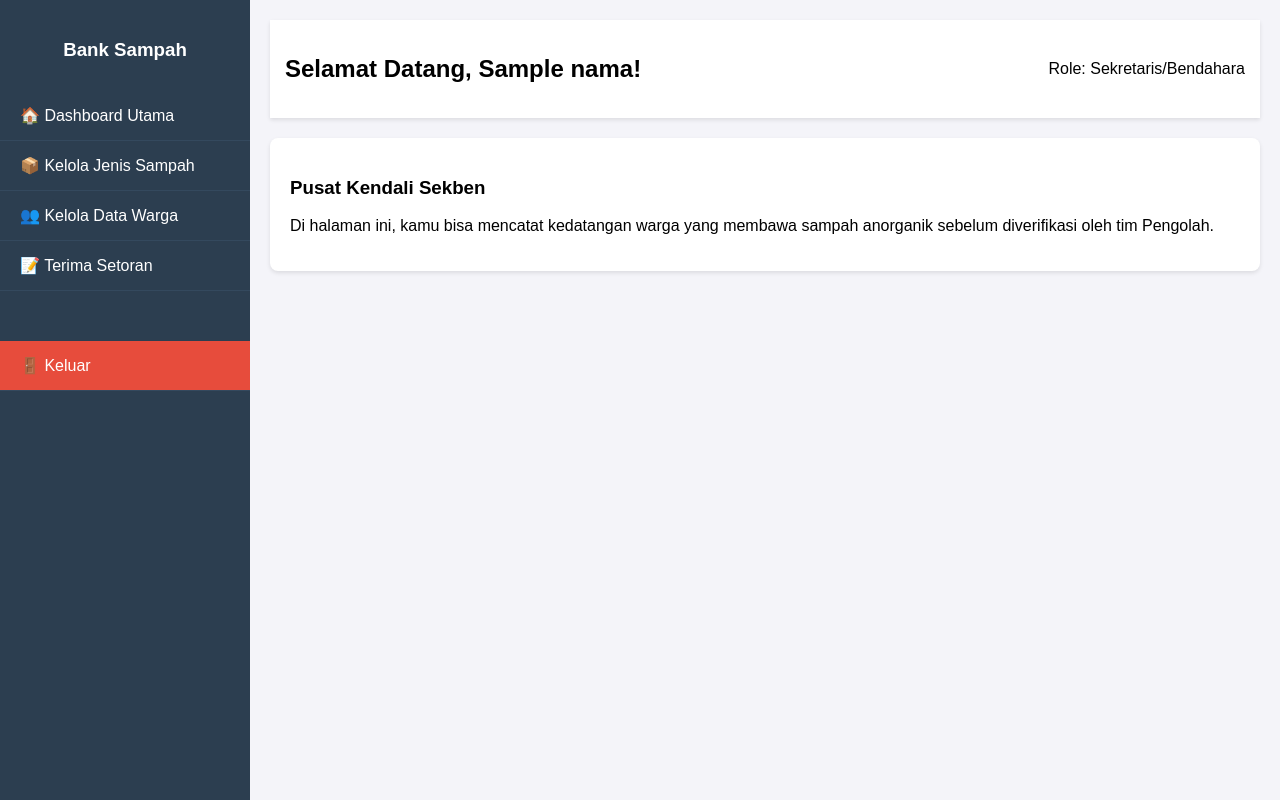
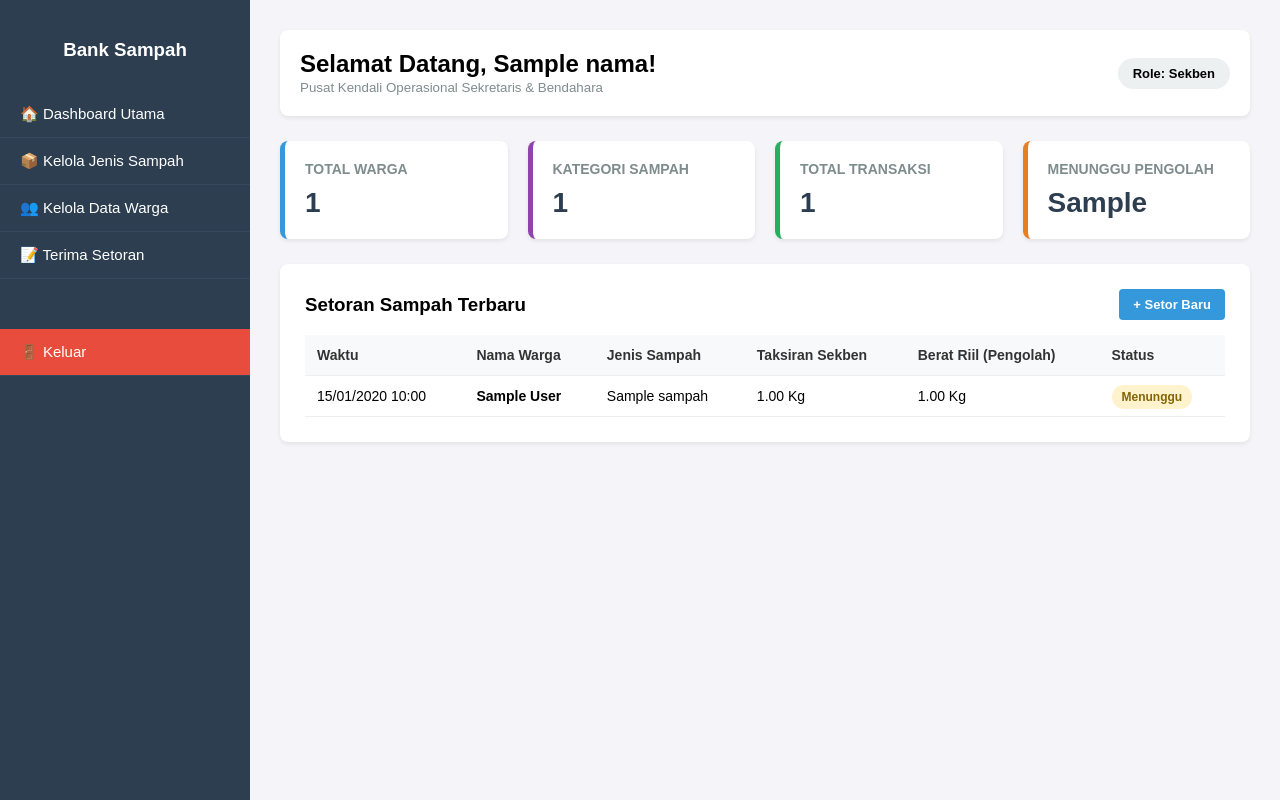
Before and after one commit to Aliansyah20/Bank-Sampah-Web, a Flask app: template app/templates/dashboard/sekben_dashboard.html in a window 1280 px wide. Run offline with Flask 3, Linux system fonts and the light colour scheme; tables that the repository leaves empty hold one stand-in row (values such as "Sample post"); the template is opened without the code that fills it: values that come from a table or form of the project are taken from there, most other values are stand-ins (such as "Sample title", 1, 10 or a date in 2020).

Commit message:
Update sekben_dashboard.html

```diff
--- a/app/templates/dashboard/sekben_dashboard.html
+++ b/app/templates/dashboard/sekben_dashboard.html
@@ -3,21 +3,40 @@
 <head>
     <meta charset="UTF-8">
     <meta name="viewport" content="width=device-width, initial-scale=1.0">
-    <title>Dashboard Sekben</title>
+    <title>Dashboard Utama - Sekben</title>
     <style>
         body { font-family: Arial, sans-serif; background-color: #f4f4f9; margin: 0; padding: 0; }
         .sidebar { width: 250px; background-color: #2c3e50; color: white; height: 100vh; position: fixed; padding-top: 20px; }
         .sidebar h3 { text-align: center; margin-bottom: 30px; }
-        .sidebar a { display: block; color: white; padding: 15px 20px; text-decoration: none; border-bottom: 1px solid #34495e; }
+        .sidebar a { display: block; color: white; padding: 14px 20px; text-decoration: none; border-bottom: 1px solid #34495e; font-size: 15px; }
         .sidebar a:hover { background-color: #34495e; }
-        .content { margin-left: 250px; padding: 20px; }
-        .header { background: white; padding: 15px; box-shadow: 0 2px 4px rgba(0,0,0,0.1); display: flex; justify-content: space-between; align-items: center; }
-        .card { background: white; padding: 20px; margin-top: 20px; border-radius: 8px; box-shadow: 0 2px 4px rgba(0,0,0,0.1); }
+        .content { margin-left: 250px; padding: 30px; }
+        .header { background: white; padding: 20px; border-radius: 8px; box-shadow: 0 2px 4px rgba(0,0,0,0.08); display: flex; justify-content: space-between; align-items: center; margin-bottom: 25px; }
+
+        /* Grid Statistik */
+        .stats-grid { display: grid; grid-template-columns: repeat(4, 1fr); gap: 20px; margin-bottom: 25px; }
+        .stat-card { background: white; padding: 20px; border-radius: 8px; box-shadow: 0 2px 4px rgba(0,0,0,0.08); border-left: 5px solid #3498db; }
+        .stat-card.orange { border-left-color: #e67e22; }
+        .stat-card.green { border-left-color: #27ae60; }
+        .stat-card.purple { border-left-color: #8e44ad; }
+        .stat-card h4 { margin: 0; color: #7f8c8d; font-size: 14px; text-transform: uppercase; }
+        .stat-card .value { font-size: 28px; font-weight: bold; margin-top: 10px; color: #2c3e50; }
+
+        /* Tabel Riwayat */
+        .card-table { background: white; padding: 25px; border-radius: 8px; box-shadow: 0 2px 4px rgba(0,0,0,0.08); }
+        table { width: 100%; border-collapse: collapse; margin-top: 15px; }
+        th, td { padding: 12px; border-bottom: 1px solid #eee; text-align: left; font-size: 14px; }
+        th { background-color: #f8f9fa; color: #333; }
+
+        /* Status Badge */
+        .badge { padding: 5px 10px; border-radius: 20px; font-size: 12px; font-weight: bold; text-transform: capitalize; }
+        .badge-menunggu { background: #fff3cd; color: #856404; }
+        .badge-terverifikasi { background: #d4edda; color: #155724; }
     </style>
 </head>
 <body>
 
-<div class="sidebar">
+    <div class="sidebar">
         <h3>Bank Sampah</h3>
         <a href="/sekben/dashboard">🏠 Dashboard Utama</a>
         <a href="/sekben/jenis-sampah">📦 Kelola Jenis Sampah</a>
@@ -28,13 +47,70 @@
 
     <div class="content">
         <div class="header">
-            <h2>Selamat Datang, {{ nama }}!</h2>
-            <span>Role: Sekretaris/Bendahara</span>
+            <div>
+                <h2 style="margin: 0;">Selamat Datang, {{ nama }}!</h2>
+                <small style="color: #7f8c8d;">Pusat Kendali Operasional Sekretaris & Bendahara</small>
+            </div>
+            <span style="background: #ecf0f1; padding: 8px 15px; border-radius: 20px; font-weight: bold; font-size: 13px;">Role: Sekben</span>
         </div>
 
-        <div class="card">
-            <h3>Pusat Kendali Sekben</h3>
-            <p>Di halaman ini, kamu bisa mencatat kedatangan warga yang membawa sampah anorganik sebelum diverifikasi oleh tim Pengolah.</p>
+        <!-- Kartu Metrik -->
+        <div class="stats-grid">
+            <div class="stat-card">
+                <h4>Total Warga</h4>
+                <div class="value">{{ total_warga }}</div>
+            </div>
+            <div class="stat-card purple">
+                <h4>Kategori Sampah</h4>
+                <div class="value">{{ total_jenis }}</div>
+            </div>
+            <div class="stat-card green">
+                <h4>Total Transaksi</h4>
+                <div class="value">{{ total_setoran }}</div>
+            </div>
+            <div class="stat-card orange">
+                <h4>Menunggu Pengolah</h4>
+                <div class="value">{{ menunggu_verifikasi }}</div>
+            </div>
+        </div>
+
+        <!-- Tabel 5 Aktivitas Setoran Terakhir -->
+        <div class="card-table">
+            <div style="display: flex; justify-content: space-between; align-items: center;">
+                <h3 style="margin: 0;">Setoran Sampah Terbaru</h3>
+                <a href="/sekben/terima-setoran" style="text-decoration: none; background: #3498db; color: white; padding: 8px 14px; border-radius: 4px; font-size: 13px; font-weight: bold;">+ Setor Baru</a>
+            </div>
+
+            <table>
+                <thead>
+                    <tr>
+                        <th>Waktu</th>
+                        <th>Nama Warga</th>
+                        <th>Jenis Sampah</th>
+                        <th>Taksiran Sekben</th>
+                        <th>Berat Riil (Pengolah)</th>
+                        <th>Status</th>
+                    </tr>
+                </thead>
+                <tbody>
+                    {% for item in riwayat_terbaru %}
+                    <tr>
+                        <td>{{ item.penyetoran.waktu_setor.strftime('%d/%m/%Y %H:%M') }}</td>
+                        <td><b>{{ item.penyetoran.warga.nama_lengkap }}</b></td>
+                        <td>{{ item.jenis_sampah.nama_jenis }}</td>
+                        <td>{{ item.berat_awal }} Kg</td>
+                        <td>{{ item.berat_verifikasi if item.berat_verifikasi else '-' }} Kg</td>
+                        <td>
+                            <span class="badge badge-{{ item.status }}">{{ item.status }}</span>
+                        </td>
+                    </tr>
+                    {% else %}
+                    <tr>
+                        <td colspan="6" style="text-align: center; color: #888; padding: 20px;">Belum ada riwayat transaksi setoran.</td>
+                    </tr>
+                    {% endfor %}
+                </tbody>
+            </table>
         </div>
     </div>
 
```
